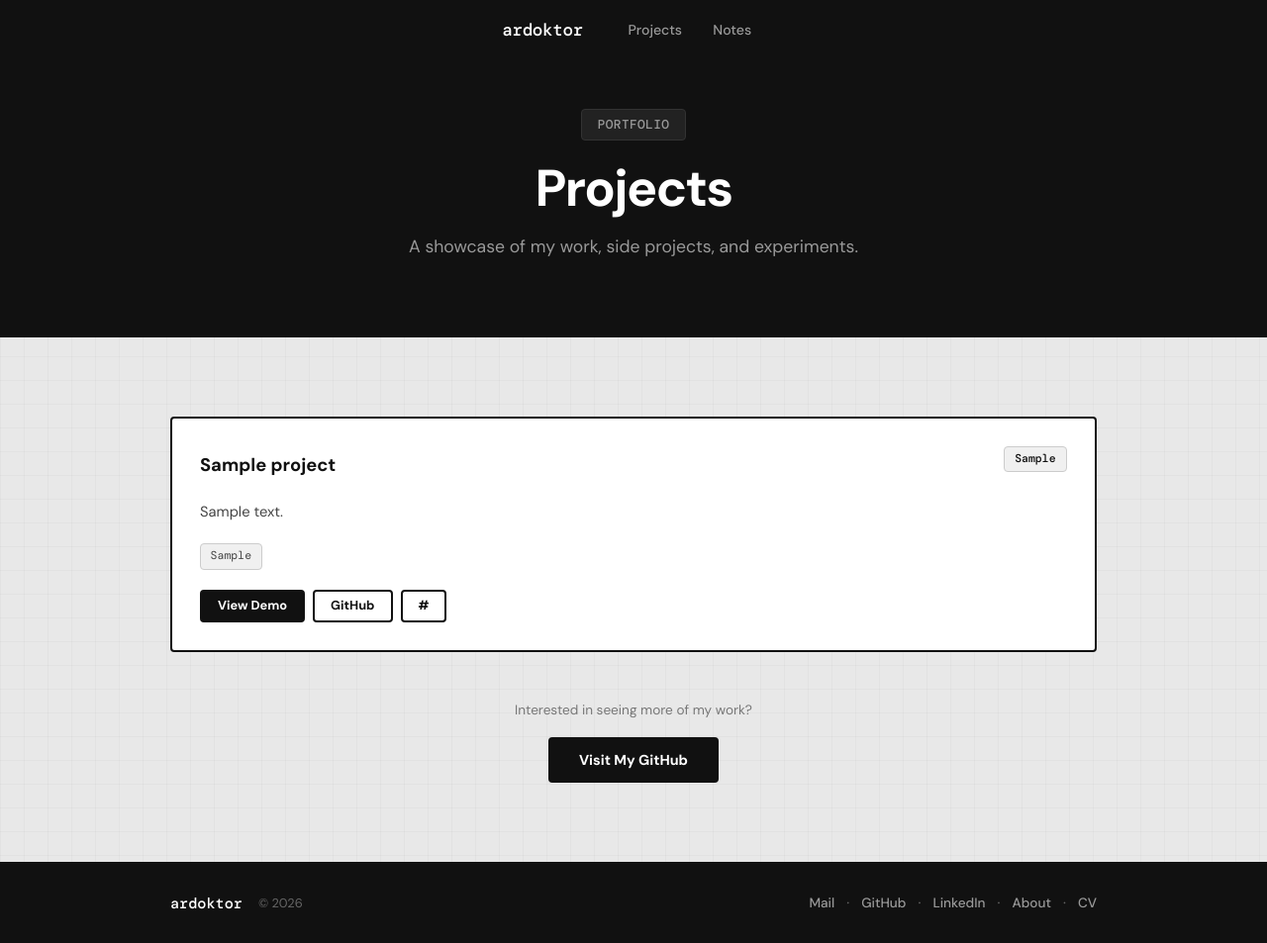
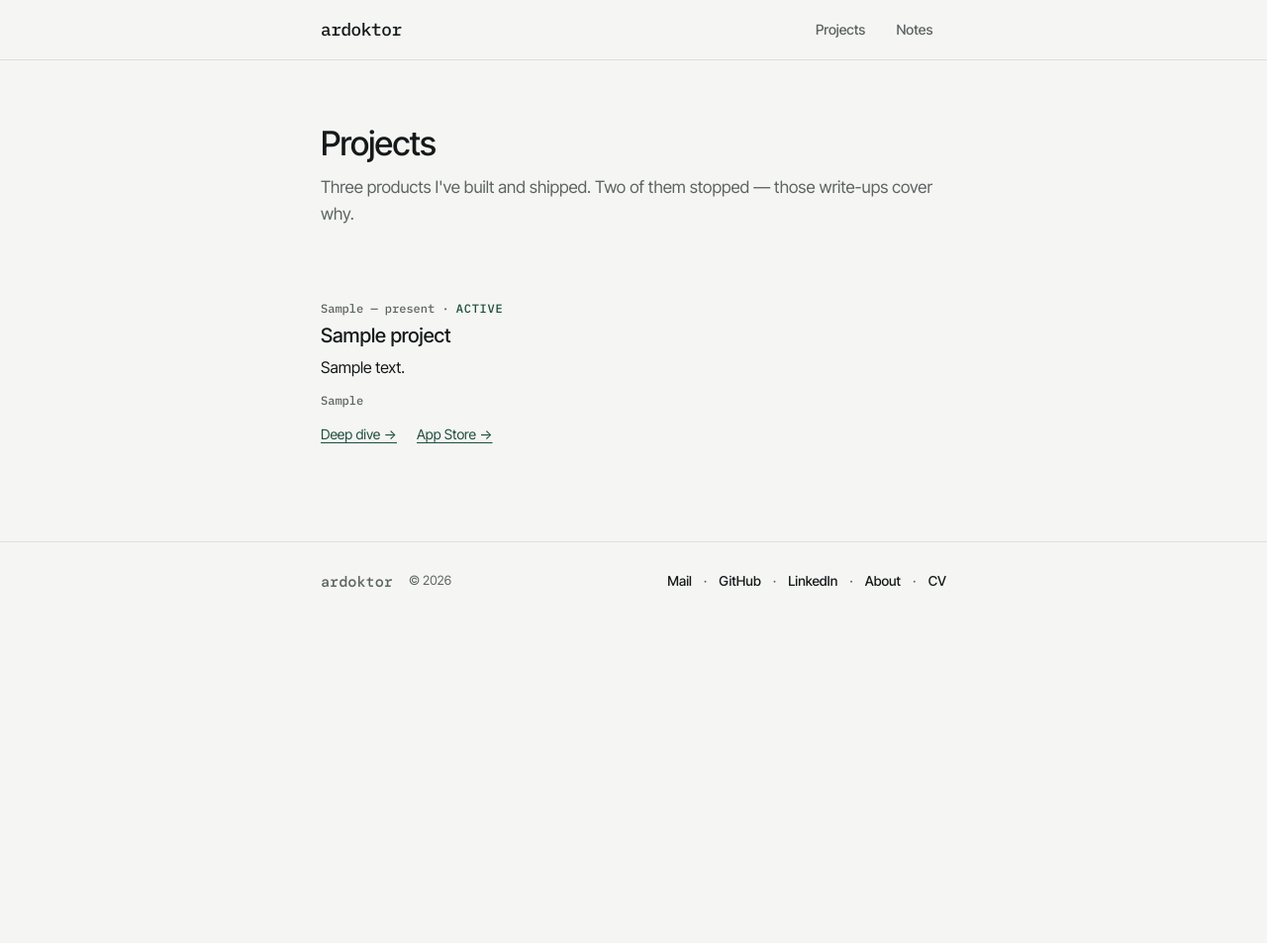
Before and after one commit to ardoktor/portfolio, a Django app: page /projects/ in a window 1280 px wide. Shown: the whole page at 99% size. After the commit the page ends 594 px from the top, so only its background shows below. Run offline with Django 5.2, Linux system fonts and the light colour scheme; tables that the repository leaves empty hold one stand-in row (values such as "Sample post"); parts of the project's set-up code (start-up, migrations or seed data) failed here and were passed over.

Commit message:
Rewrite projects index: curated three-entry list in the quiet theme
- Data: bootcamp exercises (Data Science Practices, Collaborative
  Filtering) deleted from the Project table, fixture and seed; MentAI
  year corrected to 2024 site-wide; MentAI profile/Instagram links
  cleared (no working external link); tech stack normalized
- New short_description field (280 cap) so nothing truncates mid-word;
  stopped entries reuse the homepage postmortem wording verbatim
- Template rebuilt: single 680px column, hairline-separated plain
  blocks, mono meta line with ACTIVE in accent / STOPPED muted, mono
  tech line, text links only (Deep dive + at most one external)
- Cards, pills, year badges, featured logic, and the GitHub CTA removed

Co-Authored-By: Claude Fable 5 <noreply@anthropic.com>
Claude-Session: https://claude.ai/code/session_01F8zVi9XpeL5RVGhwSNBAuU

```diff
--- a/main/admin.py
+++ b/main/admin.py
@@ -120,7 +120,7 @@ class ProjectAdmin(admin.ModelAdmin):
 
     fieldsets = (
         (None, {
-            'fields': ('title', 'slug', 'status', 'description', 'year', 'tech_stack')
+            'fields': ('title', 'slug', 'status', 'description', 'short_description', 'year', 'tech_stack')
         }),
         ('Homepage', {
             'fields': ('metrics', 'postmortem', 'app_store_link'),
--- a/main/models.py
+++ b/main/models.py
@@ -74,6 +74,9 @@ class Project(models.Model):
     slug = models.SlugField(unique=True, blank=True)
     status = models.CharField(max_length=20, choices=STATUS_CHOICES, default="archived")
     description = models.TextField()
+    short_description = models.CharField(max_length=280, blank=True,
+                                         help_text="2-3 sentences for the projects index; "
+                                                   "the detail page keeps the long description.")
     year = models.CharField(max_length=20)
     metrics = models.CharField(max_length=200, blank=True,
                                help_text="Comma-separated proof points. e.g. "
--- /dev/null
+++ b/main/static/main/css/projects.css
@@ -0,0 +1,98 @@
+/* ==========================================================================
+   PROJECTS INDEX — a short, curated list. Extends the quiet theme
+   (quiet.css); no new tokens.
+   ========================================================================== */
+
+.page-projects main {
+  padding: 64px 24px 96px;
+}
+
+.page-projects .page-title {
+  font-size: 34px;
+  font-weight: 500;
+  letter-spacing: -0.02em;
+  color: var(--ink);
+  margin: 0 0 10px;
+}
+
+.page-projects .page-intro {
+  font-size: 17px;
+  color: var(--ink-muted);
+  margin: 0 0 48px;
+}
+
+/* Entries: plain blocks, hairline-separated, identical spacing for all */
+.page-projects .p-entry + .p-entry {
+  border-top: 1px solid var(--rule);
+  margin-top: 28px;
+  padding-top: 28px;
+}
+
+.page-projects .p-meta {
+  font-family: var(--font-mono);
+  font-size: 12px;
+  font-weight: 500;
+  color: var(--ink-muted);
+  margin: 0 0 6px;
+}
+
+.page-projects .p-meta span {
+  text-transform: uppercase;
+  letter-spacing: 0.06em;
+}
+
+.page-projects .p-meta .is-active {
+  color: var(--accent);
+}
+
+.page-projects .p-entry h2 {
+  font-size: 20px;
+  font-weight: 500;
+  color: var(--ink);
+  margin: 0 0 8px;
+}
+
+.page-projects .p-desc {
+  font-size: 16px;
+  color: var(--ink);
+  margin: 0 0 10px;
+}
+
+.page-projects .p-tech {
+  font-family: var(--font-mono);
+  font-size: 12px;
+  color: var(--ink-muted);
+  margin: 0 0 14px;
+}
+
+.page-projects .p-links {
+  display: flex;
+  flex-wrap: wrap;
+  gap: 4px 20px;
+  margin: 0;
+}
+
+.page-projects .p-links a {
+  font-size: 14px;
+  color: var(--accent);
+  text-decoration: underline;
+  text-underline-offset: 3px;
+}
+
+@media (max-width: 480px) {
+  .page-projects .p-entry + .p-entry {
+    margin-top: 22px;
+    padding-top: 22px;
+  }
+
+  .page-projects .page-title {
+    font-size: 27px;
+  }
+}
+
+@media (max-width: 400px) {
+  .page-projects .p-links {
+    flex-direction: column;
+    gap: 8px;
+  }
+}
--- a/main/templates/main/projects.html
+++ b/main/templates/main/projects.html
@@ -1,68 +1,41 @@
 {% extends 'main/base.html' %}
 {% load static %}
 
-{% block title %}Projects - Arda Asut{% endblock %}
+{% block title %}Projects — Arda Asut{% endblock %}
+{% block body_class %}page-quiet page-projects{% endblock %}
+
+{% block extra_css %}
+<link href="https://fonts.googleapis.com/css2?family=Inter+Tight:wght@400;500;600&family=IBM+Plex+Mono:wght@500&display=swap" rel="stylesheet">
+<link rel="stylesheet" href="{% static 'main/css/quiet.css' %}">
+<link rel="stylesheet" href="{% static 'main/css/projects.css' %}">
+{% endblock %}
 
 {% block content %}
 
-<!-- Hero Section -->
-<section class="hero-section" data-aos="fade-up">
-  <div class="hero-inner">
-    <div class="hero-label">Portfolio</div>
-    <h1 class="hero-title">Projects</h1>
-    <p class="hero-subtitle">A showcase of my work, side projects, and experiments.</p>
-  </div>
-</section>
+<header>
+  <h1 class="page-title">Projects</h1>
+  <p class="page-intro">Three products I've built and shipped. Two of them stopped — those write-ups cover why.</p>
+</header>
 
-<!-- Projects List -->
-<section class="section">
-  <div class="section-inner">
-    {% if projects %}
-      {% for project in projects %}
-      <div class="project-card-full" data-aos="fade-up" data-aos-delay="{{ forloop.counter0|add:1 }}00">
-        <div class="project-card-full-header">
-          <h3>{{ project.title }}</h3>
-          <div class="project-year-badge">{{ project.year }}</div>
-        </div>
-        <p class="project-card-full-desc">{{ project.description }}</p>
-        <div class="pill-group">
-          {% for tech in project.get_tech_stack_list %}
-            <span class="pill">{{ tech }}</span>
-          {% endfor %}
-        </div>
-        <div class="card-actions">
-          {% if project.slug == 'mentai' %}
-            {% if project.demo_link %}
-              <a href="{{ project.demo_link }}" target="_blank" class="btn-theme btn-theme-sm">Website</a>
-            {% endif %}
-            {% if project.other_link %}
-              <a href="{{ project.other_link }}" target="_blank" class="btn-theme btn-theme-outline btn-theme-sm">Instagram</a>
-            {% endif %}
-          {% else %}
-            {% if project.demo_link %}
-              <a href="{{ project.demo_link }}" target="_blank" class="btn-theme btn-theme-sm">View Demo</a>
-            {% endif %}
-            {% if project.github_link %}
-              <a href="{{ project.github_link }}" target="_blank" class="btn-theme btn-theme-outline btn-theme-sm">GitHub</a>
-            {% endif %}
-            {% if project.other_link %}
-              <a href="{{ project.other_link }}" target="_blank" class="btn-theme btn-theme-outline btn-theme-sm">{{ project.other_link_text|default:"Learn More" }}</a>
-            {% endif %}
-          {% endif %}
-          {% if project.slug == 'consuldent' or project.slug == 'mentai' or project.slug == 'mulakat-pro' %}
-            <a href="{% url 'project_detail' project.slug %}" class="btn-theme btn-theme-sm">Deep Dive</a>
-          {% endif %}
-        </div>
-      </div>
-      {% endfor %}
-    {% endif %}
-
-    <!-- GitHub CTA -->
-    <div class="text-center" style="margin-top: 3rem;" data-aos="fade-up">
-      <p class="text-muted-theme" style="margin-bottom: 1rem;">Interested in seeing more of my work?</p>
-      <a href="https://github.com/ardoktor" target="_blank" class="btn-theme">Visit My GitHub</a>
-    </div>
-  </div>
+<section>
+  {% for project in projects %}
+  <article class="p-entry">
+    <p class="p-meta">
+      {% if project.status == 'active' %}{{ project.year }} — present · <span class="is-active">Active</span>
+      {% else %}{{ project.year }} · <span>Stopped</span>{% endif %}
+    </p>
+    <h2>{{ project.title }}</h2>
+    <p class="p-desc">{% if project.short_description %}{{ project.short_description }}{% else %}{{ project.description }}{% endif %}</p>
+    <p class="p-tech">
+      {% for tech in project.get_tech_stack_list %}{{ tech }}{% if not forloop.last %} · {% endif %}{% endfor %}
+    </p>
+    <p class="p-links">
+      <a href="{% url 'project_detail' project.slug %}">Deep dive &rarr;</a>
+      {% if project.app_store_link %}<a href="{{ project.app_store_link }}" rel="noopener">App Store &rarr;</a>
+      {% elif project.demo_link %}<a href="{{ project.demo_link }}" rel="noopener">Website &rarr;</a>{% endif %}
+    </p>
+  </article>
+  {% endfor %}
 </section>
 
 {% endblock %}
```
Also changed, not shown: main/fixtures/initial_data.json (+10 -47 lines), main/management/commands/load_initial_data.py (+4 -23 lines), main/migrations/0013_projects_curation.py (added).
